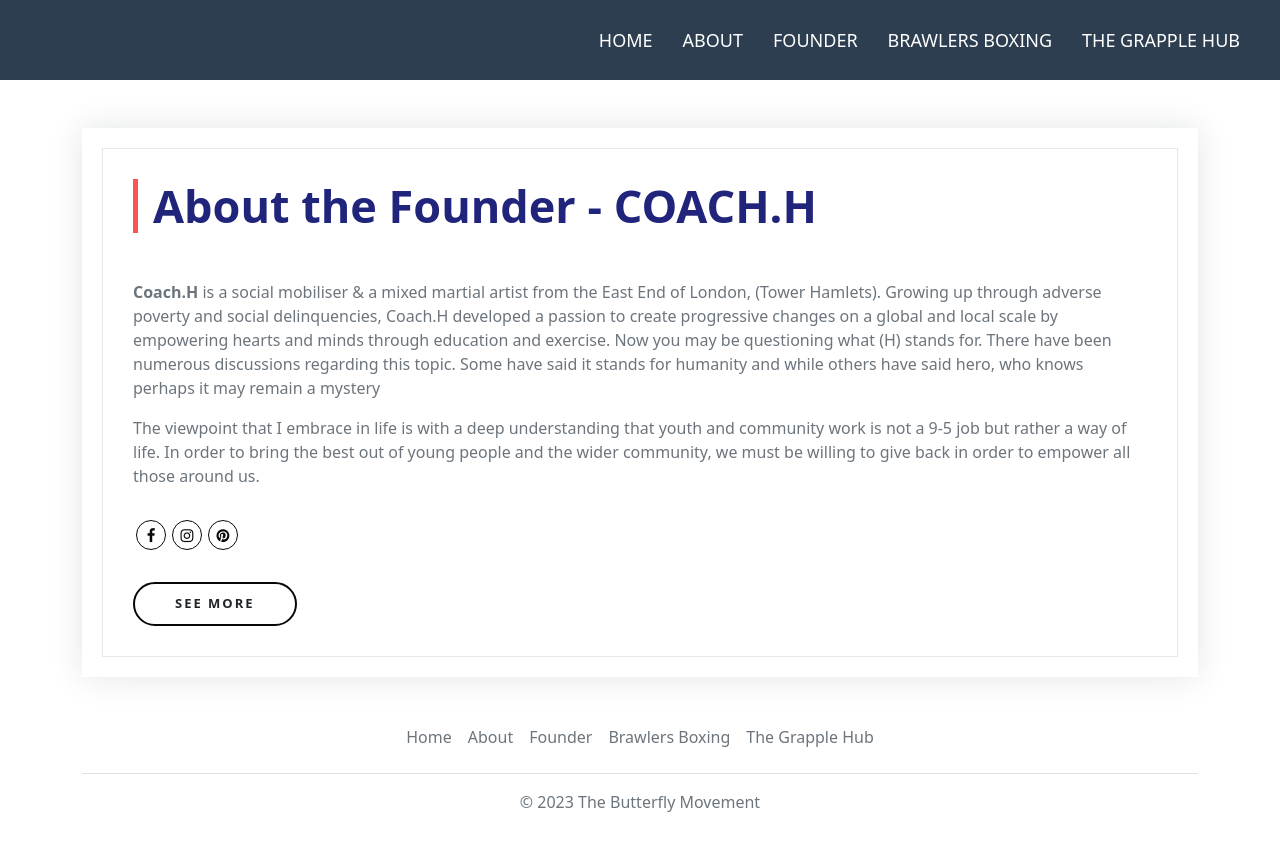
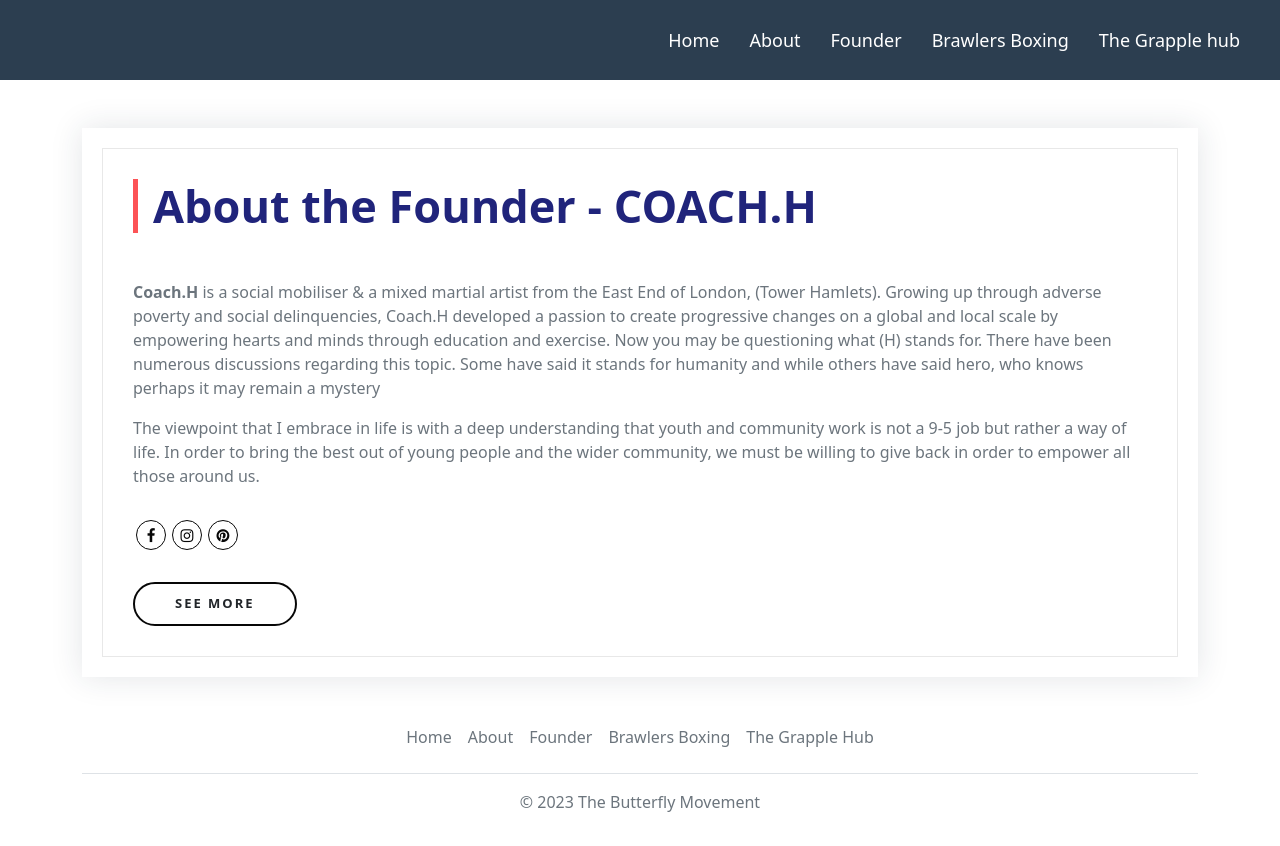
Before and after one commit to abdulnaseem/coachhandco, an Angular app: page /founder in a window 1280 px wide. Built offline with nearby package versions, Linux system fonts and the light colour scheme.

Commit message:
nav styling change

```diff
--- a/src/app/components/header/header.component.css
+++ b/src/app/components/header/header.component.css
@@ -35,7 +35,7 @@ nav ul li a {
     position: relative;
     color: white;
     font-size: 18px;
-    text-transform: uppercase;
+    /* text-transform: uppercase; */
     padding: 5px 0;
 }
 
@@ -60,12 +60,14 @@ label #btn,
 label #cancel {
     color: white;
     font-size: 30px;
-    float: right;
+    position: absolute;
+    right: 0;
     line-height: 80px;
     margin-right: 40px;
     cursor: pointer;
     display: none;
     margin-left: 20px;
+    top: 4px;
 }
 
 #check {
@@ -89,16 +91,20 @@ label #cancel {
         display: block;
     }
 
-    ul {
+    .nav-menu {
         position: fixed;
         width: 100%;
         height: 100vh;
         background: #34495e;
         top: 80px;
-        left: -100%;
-        text-align: center;
+        right: -110%;
+        text-align: start;
         transition: all .5s;
         z-index: 100;
+    }
+
+    ul li a {
+        margin-left: 12%;
     }
 
     nav ul li {
@@ -112,7 +118,7 @@ label #cancel {
     }
 
     #check:checked ~ ul {
-        left: 0;
+        right: -60%;
     }
 
     #check:checked ~ label #btn {
@@ -123,3 +129,19 @@ label #cancel {
         display: block;
     }
 }
+
+@media only screen and (max-width: 695px) {
+
+    ul li a {
+        margin-left: 8%;
+        font-size: 16px;
+    }
+}
+
+
+@media only screen and (max-width: 530px) {
+
+    ul li a {
+        line-break:auto;
+    }
+}
--- a/src/app/components/header/header.component.html
+++ b/src/app/components/header/header.component.html
@@ -1,36 +1,3 @@
-<!-- <nav class="navbar navbar-expand-lg navbar-light bg-light">
-    <div class="container-fluid">
-      <a class="navbar-brand" href="#">TBM</a>
-      <button class="navbar-toggler" type="button" data-bs-toggle="collapse" data-bs-target="#navbarSupportedContent" aria-controls="navbarSupportedContent" aria-expanded="false" aria-label="Toggle navigation">
-        <span class="navbar-toggler-icon"></span>
-      </button>
-      <div class="collapse navbar-collapse" id="navbarSupportedContent">
-        <ul class="navbar-nav ms-auto mb-2 mb-lg-0">
-          <li class="nav-item">
-            <a class="nav-link active" aria-current="page" routerLink="/home">Home</a>
-          </li>
-
-          <li class="nav-item">
-            <a class="nav-link" routerLink="/about">
-              About
-            </a>
-          </li>
-
-          <li class="nav-item">
-            <a class="nav-link" routerLink="/founder">Founder</a>
-          </li>
-
-          <li class="nav-item">
-            <a class="nav-link" routerLink="/brawlers-boxing">Brawlers Boxing</a>
-          </li>
-
-          <li class="nav-item">
-            <a class="nav-link" routerLink="/the-grapple-hub">The Grapple Hub</a>
-          </li>
-        </ul>
-      </div>
-    </div>
-  </nav> -->
 
   <nav>
     <input type="checkbox" id="check">
@@ -43,11 +10,11 @@
         close
       </span>
     </label>
-    <ul>
-      <li><a routerLink="/home">Home</a></li>
-      <li><a routerLink="/about">About</a></li>
-      <li><a routerLink="/founder">Founder</a></li>
-      <li><a routerLink="/brawlers-boxing">Brawlers Boxing</a></li>
-      <li><a routerLink="/the-grapple-hub">The Grapple hub</a></li>
+    <ul class="nav-menu" #navMenu>
+      <li><a routerLink="/home" #navText>Home</a></li>
+      <li><a routerLink="/about" #navText>About</a></li>
+      <li><a routerLink="/founder" #navText>Founder</a></li>
+      <li><a routerLink="/brawlers-boxing" #navText>Brawlers Boxing</a></li>
+      <li><a routerLink="/the-grapple-hub" #navText>The Grapple hub</a></li>
     </ul>
   </nav>
--- a/src/app/components/header/header.component.ts
+++ b/src/app/components/header/header.component.ts
@@ -1,10 +1,16 @@
-import { Component } from '@angular/core';
+import { Component, OnInit } from '@angular/core';
+
 
 @Component({
   selector: 'app-header',
   templateUrl: './header.component.html',
   styleUrls: ['./header.component.css']
 })
-export class HeaderComponent {
+export class HeaderComponent implements OnInit {
+
+
+  ngOnInit() {
+  }
+
 
 }
```
